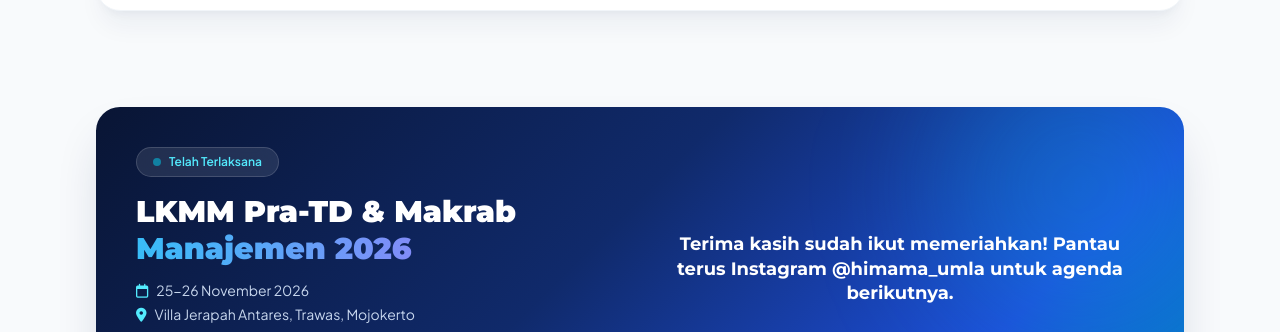
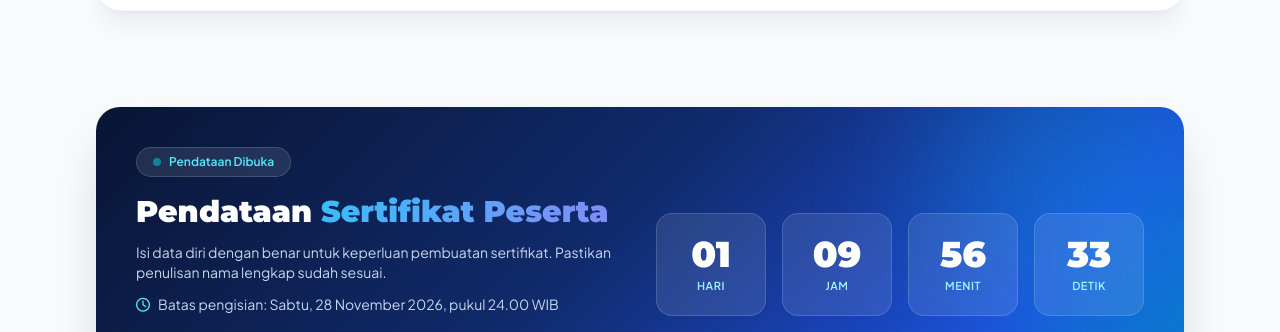
Before and after one commit to akunrdp1201/HIMAMA-UMLA, a plain HTML site: page index.html in a window 1280 px wide. Shown: the part 887-1219 px from the top of the page. Drawn offline with nearby package versions, Linux system fonts and the light colour scheme.

Commit message:
Add files via upload

```diff
--- a/index.html
+++ b/index.html
@@ -217,19 +217,19 @@
             </div>
         </div>
     </section>
-    <section id="agenda" class="pt-24 max-w-6xl mx-auto px-4 sm:px-6 lg:px-8">
+    <section id="sertifikat" class="pt-24 max-w-6xl mx-auto px-4 sm:px-6 lg:px-8">
         <div data-reveal data-noreveal class="bg-hero-grad rounded-3xl p-8 sm:p-10 text-white shadow-2xl shadow-blue-950/20 relative overflow-hidden">
             <div class="absolute -top-16 -right-10 w-72 h-72 bg-cyan-400/20 rounded-full blur-3xl"></div>
             <div class="relative z-10 grid grid-cols-1 lg:grid-cols-12 gap-8 items-center">
                 <div class="lg:col-span-6 text-center lg:text-left">
                     <span class="inline-flex items-center gap-2 bg-white/10 border border-white/15 backdrop-blur-md px-4 py-1.5 rounded-full text-xs font-semibold text-cyan-300 mb-4">
                         <span class="w-2 h-2 rounded-full bg-cyan-400 animate-pulse"></span>
-                        <span id="cd-pill">Agenda Terdekat</span>
+                        <span>Pendataan Dibuka</span>
                     </span>
-                    <h2 class="font-heading text-2xl sm:text-3xl font-black leading-tight mb-3">LKMM Pra-TD &amp; Makrab <span class="text-grad">Manajemen 2026</span></h2>
-                    <p class="text-blue-100/90 text-sm mb-1"><i class="fa-regular fa-calendar mr-2 text-cyan-300"></i>25-26 November 2026</p>
-                    <p class="text-blue-100/90 text-sm mb-6"><i class="fa-solid fa-location-dot mr-2 text-cyan-300"></i>Villa Jerapah Antares, Trawas, Mojokerto</p>
-                    <a href="proker.html" class="inline-flex items-center gap-2 bg-gradient-to-r from-cyan-500 to-blue-600 hover:opacity-95 text-white font-bold px-6 py-3 rounded-2xl shadow-xl shadow-cyan-500/25 transition text-sm">Lihat Detail Kegiatan <i class="fa-solid fa-arrow-right"></i></a>
+                    <h2 class="font-heading text-2xl sm:text-3xl font-black leading-tight mb-3">Pendataan <span class="text-grad">Sertifikat Peserta</span></h2>
+                    <p class="text-blue-100/90 text-sm mb-3">Isi data diri dengan benar untuk keperluan pembuatan sertifikat. Pastikan penulisan nama lengkap sudah sesuai.</p>
+                    <p class="text-blue-100/90 text-sm mb-6"><i class="fa-regular fa-clock mr-2 text-cyan-300"></i>Batas pengisian: Sabtu, 28 November 2026, pukul 24.00 WIB</p>
+                    <a href="https://docs.google.com/forms/d/e/1FAIpQLSePk2xE-yKKCKplMeaBBLKJJDEMQnycHAfSEnMYrKETOjXs1Q/viewform?usp=publish-editor" target="_blank" rel="noopener noreferrer" class="inline-flex items-center gap-2 bg-gradient-to-r from-cyan-500 to-blue-600 hover:opacity-95 text-white font-bold px-6 py-3 rounded-2xl shadow-xl shadow-cyan-500/25 transition text-sm"><i class="fa-solid fa-file-signature"></i> Isi Form Sertifikat <i class="fa-solid fa-arrow-right"></i></a>
                 </div>
                 <div class="lg:col-span-6">
                     <div id="cd-boxes" class="grid grid-cols-4 gap-3 sm:gap-4 text-center">
@@ -250,11 +250,13 @@
                             <div class="text-[11px] font-semibold uppercase tracking-wider text-cyan-200 mt-1">Detik</div>
                         </div>
                     </div>
-                    <p id="cd-msg" class="hidden text-center font-heading font-bold text-lg leading-snug"></p>
                 </div>
             </div>
         </div>
     </section>
+    <script>
+        if (Date.now() >= Date.parse('2026-11-29T00:00:00+07:00')) document.getElementById('sertifikat').hidden = true;
+    </script>
 
     <section class="pt-20 max-w-6xl mx-auto px-4 sm:px-6 lg:px-8">
         <div class="text-center max-w-2xl mx-auto mb-8">
@@ -453,23 +455,23 @@
                 counters.forEach(el => { fmt(el, 0); co.observe(el); });
             }
 
-            const START = new Date('2026-11-25T00:00:00+07:00'), END = new Date('2026-11-27T00:00:00+07:00');
+            // Batas pendataan sertifikat: Sabtu 28 November 2026 pukul 24.00 WIB
+            const DEADLINE = Date.parse('2026-11-29T00:00:00+07:00');
+            let cdTimer;
             function tick() {
-                const now = new Date(), boxes = $('cd-boxes'), msg = $('cd-msg');
-                if (now < START) {
-                    const s = Math.floor((START - now) / 1000);
-                    $('cd-d').textContent = pad(Math.floor(s / 86400));
-                    $('cd-h').textContent = pad(Math.floor(s % 86400 / 3600));
-                    $('cd-m').textContent = pad(Math.floor(s % 3600 / 60));
-                    $('cd-s').textContent = pad(s % 60);
-                    $('cd-pill').textContent = 'Agenda Terdekat';
-                } else {
-                    boxes.classList.add('hidden'); msg.classList.remove('hidden');
-                    if (now < END) { $('cd-pill').textContent = 'Sedang Berlangsung'; msg.textContent = 'Makrab sedang berlangsung hari ini! Pantau Instagram @himama_umla untuk update terbaru.'; }
-                    else { $('cd-pill').textContent = 'Telah Terlaksana'; msg.textContent = 'Terima kasih sudah ikut memeriahkan! Pantau terus Instagram @himama_umla untuk agenda berikutnya.'; }
+                const left = DEADLINE - Date.now();
+                if (left <= 0) {
+                    $('sertifikat').hidden = true;
+                    clearInterval(cdTimer);
+                    return;
                 }
+                const s = Math.ceil(left / 1000);
+                $('cd-d').textContent = pad(Math.floor(s / 86400));
+                $('cd-h').textContent = pad(Math.floor(s % 86400 / 3600));
+                $('cd-m').textContent = pad(Math.floor(s % 3600 / 60));
+                $('cd-s').textContent = pad(s % 60);
             }
-            tick(); setInterval(tick, 1000);
+            cdTimer = setInterval(tick, 1000); tick();
 
             const track = $('track'), slider = $('slider'), dotsBox = $('dots'), n = track.children.length;
             let cur = 0, timer;
```
